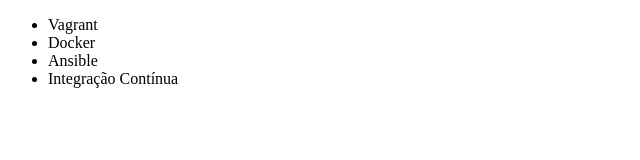
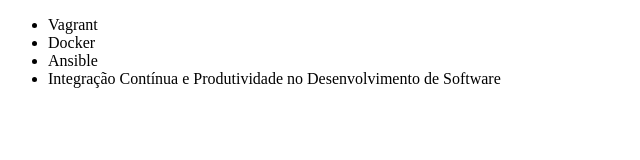
Before and after one commit to elter-girotto/alura-git, a plain HTML site: page index.html in a window 1280 px wide. Shown: the whole page, without its empty margins (0-640 px from the left). Drawn offline with Linux system fonts and the light colour scheme.

Commit message:
Renomeando curso de Integração Contínua

```diff
--- a/index.html
+++ b/index.html
@@ -9,7 +9,7 @@
         <li>Vagrant</li>
         <li>Docker</li>
         <li>Ansible</li>
-        <li>Integração Contínua</li>
+        <li>Integração Contínua e Produtividade no Desenvolvimento de Software</li>
     </ul>
 </body>
 </html>
```
